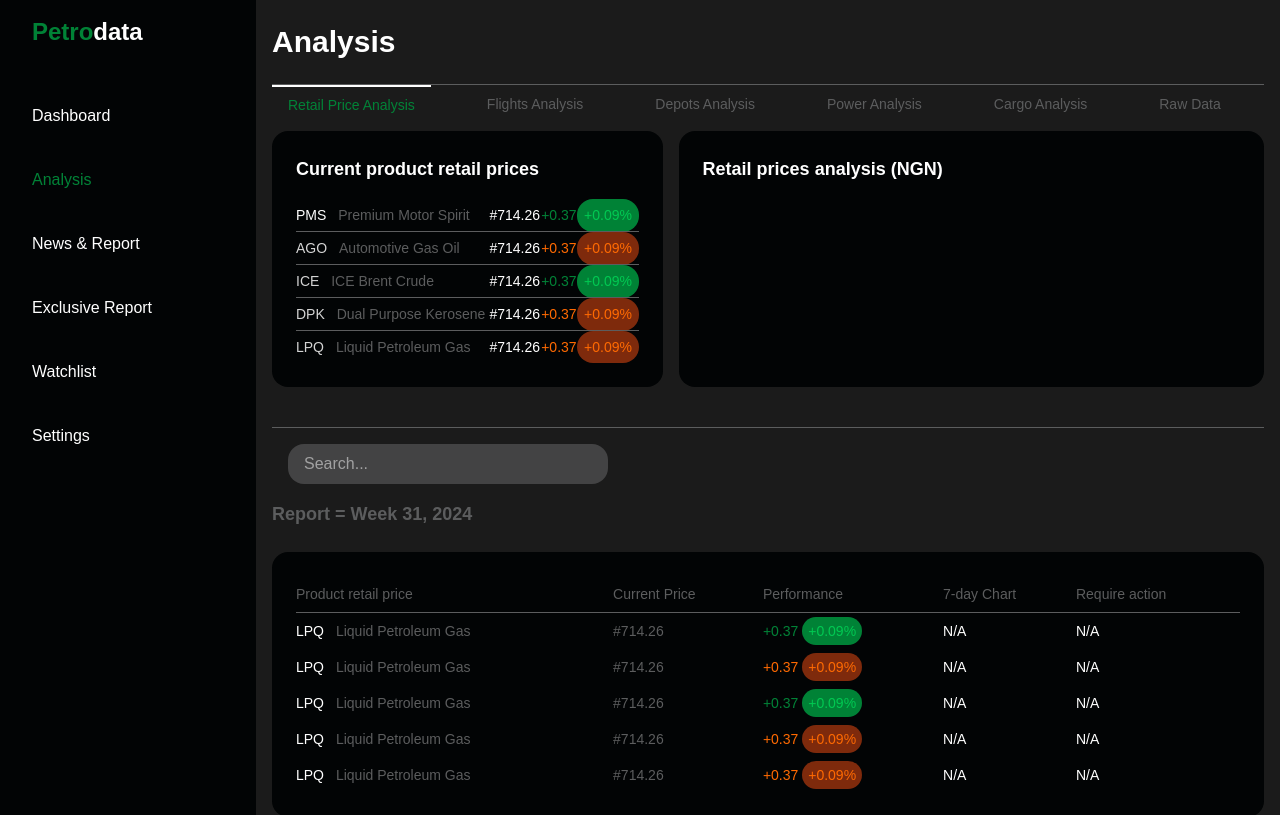
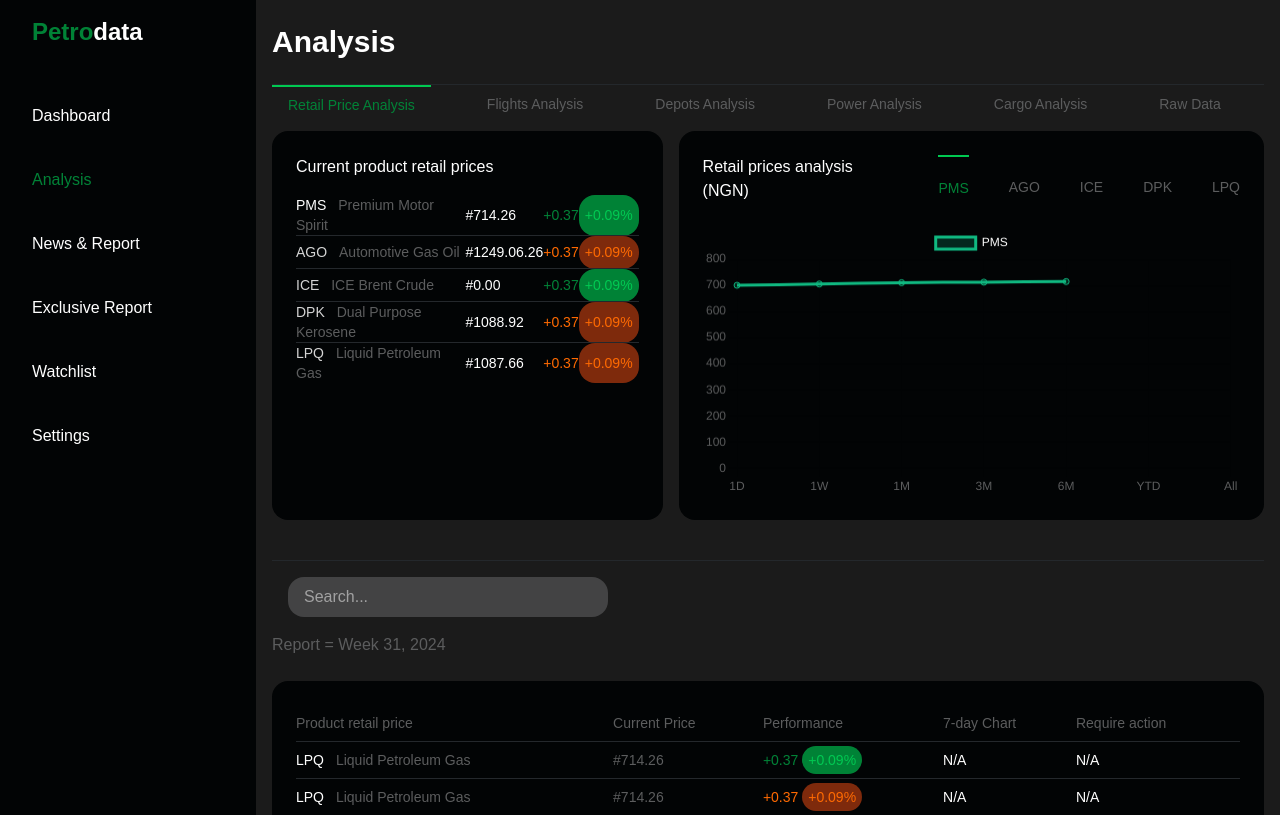
Before and after one commit to daramolakenny/Pedro, a Next.js app: page / in a window 1280 px wide. Shown: the top 815 px of the page. Built offline with nearby package versions, Linux system fonts and the light colour scheme.

Commit message:
new update

```diff
--- a/component/Analysis.tsx
+++ b/component/Analysis.tsx
@@ -8,12 +8,12 @@ const Analysis = () => {
 
   return (
     <div>
-      <div className="flex w-full md:gap-10 mb-2 border-t border-[#5c5d5e]">
+      <div className="flex w-full md:gap-10 mb-2 border-t border-[#24282c]">
         <button
           onClick={() => setActiveTab("retail-price-analysis")}
           className={`px-4 py-2 text-sm font-medium ${
               activeTab === "retail-price-analysis"
-              ? "border-t-2 border-white text-green-700"
+              ? "border-t-2 border-green-500 text-green-700"
               : "text-[#5c5d5e]"
             }`}
         >
@@ -24,7 +24,7 @@ const Analysis = () => {
           onClick={() => setActiveTab("flights-analysis")}
           className={`px-4 py-2 text-sm font-medium ${
             activeTab === "flights-analysis"
-            ? "border-t-2 border-white text-green-700"
+            ? "border-t-2 border-green-500 text-green-700"
               : "text-[#5c5d5e]"
           }`}
         >
@@ -35,7 +35,7 @@ const Analysis = () => {
           onClick={() => setActiveTab("depots-analysis")}
           className={`px-4 py-2 text-sm font-medium ${
               activeTab === "depots-analysis"
-              ? "border-t-2 border-white text-green-700"
+              ? "border-t-2 border-green-500 text-green-700"
               : "text-[#5c5d5e]"
           }`}
         >
@@ -46,7 +46,7 @@ const Analysis = () => {
           onClick={() => setActiveTab("power-analysis")}
           className={`px-4 py-2 text-sm font-medium ${
             activeTab === "power-analysis"
-              ? "border-t-2 border-white text-green-700"
+              ? "border-t-2 border-green-500 text-green-700"
               : "text-[#5c5d5e]"
           }`}
         >
@@ -57,7 +57,7 @@ const Analysis = () => {
           onClick={() => setActiveTab("cargo-analysis")}
           className={`px-4 py-2 text-sm font-medium ${
             activeTab === "cargo-analysis"
-              ? "border-t-2 border-white text-green-700"
+              ? "border-t-2 border-green-500 text-green-700"
               : "text-[#5c5d5e]"
           }`}
         >
@@ -68,7 +68,7 @@ const Analysis = () => {
           onClick={() => setActiveTab("raw-data")}
           className={`px-4 py-2 text-sm font-medium ${
               activeTab === "raw-data"
-              ? "border-t-2 border-white text-green-700"
+              ? "border-t-2 border-green-500 text-green-700"
               : "text-[#5c5d5e]"
             }`}
         >
@@ -79,7 +79,7 @@ const Analysis = () => {
         <RetailCard />
       {/* <div></div> */}
 
-      <div className="flex w-full md:gap-10 border-t border-[#5c5d5e]">
+      <div className="flex w-full md:gap-10 border-t border-[#24282c]">
       </div>
 
       <Search />
--- a/component/Dashboard.tsx
+++ b/component/Dashboard.tsx
@@ -138,7 +138,7 @@ export default function Dashboard() {
         </button>
 
         {/* Sidebar */}
-        <aside className={`bg-[#020405] text-white p-4 ${isSidebarOpen ? "block" : "hidden"} md:block w-full md:w-64`}>
+        <div className={`bg-[#020405] text-white p-4 ${isSidebarOpen ? "block" : "hidden"} md:block w-full md:w-64`}>
           <h1 className="text-bold text-2xl pb-12 px-4 font-bold">
             <span className="text-green-700">Petro</span>data
           </h1>
@@ -216,7 +216,7 @@ export default function Dashboard() {
               </Link>
             </li>
           </ul>
-        </aside>
+        </div>
 
         {/* Main Content */}
         <main className="flex-1 py-6 px-4">
--- a/component/RetailCard.tsx
+++ b/component/RetailCard.tsx
@@ -1,14 +1,55 @@
-import React from 'react'
+import React, { useState } from "react";
+import { Line } from "react-chartjs-2";
+import { Chart as ChartJS, CategoryScale, LinearScale, PointElement, LineElement, Title, Tooltip, Legend } from "chart.js";
+
+ChartJS.register(CategoryScale, LinearScale, PointElement, LineElement, Title, Tooltip, Legend);
 
 const RetailCard = () => {
+  const [activeTab, setActiveTab] = useState("retail-price-analysis");
+
+  // Static price data for each product (based on "Current product retail prices")
+  const priceData = {
+    "retail-price-analysis": { label: "PMS", price: 714.26, trend: [700, 705, 710, 712, 714.26] },
+    "flights-analysis": { label: "AGO", price: 714.26, trend: [698, 702, 708, 711, 714.26] },
+    "depots-analysis": { label: "ICE", price: 714.26, trend: [695, 703, 709, 713, 714.26] },
+    "power-analysis": { label: "DPK", price: 714.26, trend: [699, 704, 707, 710, 714.26] },
+    "cargo-analysis": { label: "LPQ", price: 714.26, trend: [697, 701, 706, 712, 714.26] },
+  };
+
+  // Time periods for the x-axis (simulated)
+  const timePeriods = ["1D", "1W", "1M", "3M", "6M", "YTD", "All"];
+
+  const chartData = {
+    labels: timePeriods,
+    datasets: [
+      {
+        label: priceData[activeTab as keyof typeof priceData].label,
+        data: priceData[activeTab as keyof typeof priceData].trend,
+        borderColor: "#10B981",
+        backgroundColor: "rgba(16, 185, 129, 0.2)",
+        fill: true,
+        tension: 0.4,
+      },
+    ],
+  };
+
+  const chartOptions = {
+    responsive: true,
+    plugins: { legend: { labels: { color: "#ffffff" } } },
+    scales: {
+      x: { ticks: { color: "#5c5d5e" } },
+      y: { ticks: { color: "#5c5d5e" }, beginAtZero: true },
+    },
+  };
+
   return (
     <div className="flex flex-row w-full md:gap-4 mb-10 justify-between">
       <div className="bg-[#020405] rounded-2xl p-6 w-full md:w-[40%]">
-        <h3 className="text-lg font-semibold text-white mb-4">Current product retail prices</h3>
+        <h3 className="font-medium text-white mb-4">Current product retail prices</h3>
         <div className="overflow-x-auto">
           <table className="w-full text-sm border-collapse">
             <tbody>
-                <tr className="py-10 border-b border-[#5c5d5e] hover:bg-[#0a0b0c] transition-colors duration-200">
+              <tr className="py-10 border-b border-[#24282c] hover:bg-[#0a0b0c] transition-colors duration-200">
                 <td className="text-start text-white">
                   PMS <span className="font-medium text-[#5c5d5e] pl-2">Premium Motor Spirit</span>
                 </td>
@@ -17,38 +58,38 @@ const RetailCard = () => {
                 <td className="text-center p-1.5 text-green-500 rounded-2xl bg-green-700">+0.09%</td>
               </tr>
 
-                <tr className="border-b border-[#5c5d5e] hover:bg-[#0a0b0c] transition-colors duration-200">
+              <tr className="border-b border-[#24282c] hover:bg-[#0a0b0c] transition-colors duration-200">
                 <td className="text-neutral-300 hover:text-green-100">
                   AGO <span className="font-medium text-[#5c5d5e] pl-2">Automotive Gas Oil</span>
                 </td>
-                    <td className="text-start text-white">#714.26</td>
+                <td className="text-start text-white">#1249.06.26</td>
                 <td className="text-start text-orange-500">+0.37</td>
                 <td className="text-center p-1.5 text-orange-500 rounded-2xl bg-orange-900">+0.09%</td>
               </tr>
 
-                <tr className="border-b border-[#5c5d5e] hover:bg-[#0a0b0c] transition-colors duration-200">
+              <tr className="border-b border-[#24282c] hover:bg-[#0a0b0c] transition-colors duration-200">
                 <td className="text-neutral-300 hover:text-green-100">
                   ICE <span className="font-medium text-[#5c5d5e] pl-2">ICE Brent Crude</span>
                 </td>
-                    <td className="text-start text-white">#714.26</td>
+                <td className="text-start text-white">#0.00</td>
                 <td className="text-start text-green-700">+0.37</td>
                 <td className="text-center p-1.5 text-green-500 rounded-2xl bg-green-700">+0.09%</td>
               </tr>
 
-                <tr className="border-b border-[#5c5d5e] hover:bg-[#0a0b0c] transition-colors duration-200">
+              <tr className="border-b border-[#24282c] hover:bg-[#0a0b0c] transition-colors duration-200">
                 <td className="text-neutral-300 hover:text-green-100">
                   DPK <span className="font-medium text-[#5c5d5e] pl-2">Dual Purpose Kerosene</span>
                 </td>
-                    <td className="text-start text-white">#714.26</td>
+                <td className="text-start text-white">#1088.92</td>
                 <td className="text-start text-orange-500">+0.37</td>
                 <td className="text-center p-1.5 text-orange-500 rounded-2xl bg-orange-900">+0.09%</td>
               </tr>
 
-                <tr className="hover:bg-[#0a0b0c] transition-colors duration-200 ">
+              <tr className="hover:bg-[#0a0b0c] transition-colors duration-200">
                 <td className="text-neutral-300 hover:text-green-100">
                   LPQ <span className="font-medium text-[#5c5d5e] pl-2">Liquid Petroleum Gas</span>
                 </td>
-                    <td className="text-start text-white">#714.26</td>
+                <td className="text-start text-white">#1087.66</td>
                 <td className="text-start text-orange-500">+0.37</td>
                 <td className="text-center p-1.5 text-orange-500 rounded-2xl bg-orange-900">+0.09%</td>
               </tr>
@@ -58,11 +99,70 @@ const RetailCard = () => {
       </div>
 
       <div className="bg-[#020405] rounded-2xl p-6 w-full md:w-[60%]">
-        <h3 className="text-lg font-semibold text-white mb-4">Retail prices analysis (NGN)</h3>
+        <div className="w-full md:gap-10 mb-2 flex justify-between">
+          <h3 className="font-medium text-white mb-4 pr-10">Retail prices analysis (NGN)</h3>
+          <button
+            onClick={() => setActiveTab("retail-price-analysis")}
+            className={`py-2 text-sm ${
+              activeTab === "retail-price-analysis"
+                ? "border-t-2 border-green-500 text-green-700"
+                : "text-[#5c5d5e]"
+            }`}
+          >
+            PMS
+          </button>
 
+          <button
+            onClick={() => setActiveTab("flights-analysis")}
+            className={`py-2 text-sm ${
+              activeTab === "flights-analysis"
+                ? "border-t-2 border-green-500 text-green-700"
+                : "text-[#5c5d5e]"
+            }`}
+          >
+            AGO
+          </button>
+
+          <button
+            onClick={() => setActiveTab("depots-analysis")}
+            className={`py-2 text-sm ${
+              activeTab === "depots-analysis"
+                ? "border-t-2 border-green-500 text-green-700"
+                : "text-[#5c5d5e]"
+            }`}
+          >
+            ICE
+          </button>
+
+          <button
+            onClick={() => setActiveTab("power-analysis")}
+            className={`py-2 text-sm ${
+              activeTab === "power-analysis"
+                ? "border-t-2 border-green-500 text-green-700"
+                : "text-[#5c5d5e]"
+            }`}
+          >
+            DPK
+          </button>
+
+          <button
+            onClick={() => setActiveTab("cargo-analysis")}
+            className={`py-2 text-sm ${
+              activeTab === "cargo-analysis"
+                ? "border-t-2 border-green-500 text-green-700"
+                : "text-[#5c5d5e]"
+            }`}
+          >
+            LPQ
+          </button>
+        </div>
+
+        <div>
+          <Line data={chartData} options={chartOptions} />
         </div>
       </div>
-  )
-}
+    </div>
+  );
+};
 
-export default RetailCard
+export default RetailCard;
--- a/component/Updateddata.tsx
+++ b/component/Updateddata.tsx
@@ -3,12 +3,12 @@ import React from 'react'
 const Updateddata = () => {
   return (
     <div className="flex flex-col w-full md:gap-4 mb-10">
-      <h3 className="text-lg font-semibold text-[#5c5d5e] mb-2">Report = Week 31, 2024</h3>
+      <h3 className="font-medium text-[#5c5d5e] mb-2">Report = Week 31, 2024</h3>
     <div className="bg-[#020405] rounded-2xl p-6 w-full md:w-full">
       <div className="overflow-x-auto">
         <table className="w-full text-sm border-collapse">
             <thead>
-                <tr className="border-b border-[#5c5d5e]">
+                <tr className="border-b border-[#24282c]">
                     <th className="text-start text-[#5c5d5e] font-medium py-2">Product retail price</th>
                     <th className="text-start text-[#5c5d5e] font-medium py-2">Current Price</th>
                     <th className="text-start text-[#5c5d5e] font-medium py-2">Performance</th>
@@ -18,8 +18,7 @@ const Updateddata = () => {
             </thead>
 
             <tbody>
-
-                <tr className="py-10">
+                <tr className="py-10 border-b border-[#24282c]">
                   <td className="text-start text-white">
                   LPQ <span className="font-medium text-[#5c5d5e] pl-2">Liquid Petroleum Gas</span>
                   </td>
@@ -29,7 +28,7 @@ const Updateddata = () => {
                   <td className="py-2 text-start text-white">N/A</td>
                 </tr>
 
-                <tr className="py-10">
+                <tr className="py-10 border-b border-[#24282c]">
                     <td className="text-start text-white">
                     LPQ <span className="font-medium text-[#5c5d5e] pl-2">Liquid Petroleum Gas</span>
                     </td>
@@ -39,7 +38,7 @@ const Updateddata = () => {
                     <td className="py-2 text-start text-white">N/A</td>
                 </tr>
 
-                <tr className="py-10">
+                <tr className="py-10 border-b border-[#24282c]">
                     <td className="text-start text-white">
                     LPQ <span className="font-medium text-[#5c5d5e] pl-2">Liquid Petroleum Gas</span>
                     </td>
@@ -49,7 +48,7 @@ const Updateddata = () => {
                     <td className="py-2 text-start text-white">N/A</td>
                 </tr>
 
-                <tr className="py-10">
+                <tr className="py-10 border-b border-[#24282c]">
                     <td className="text-start text-white">
                     LPQ <span className="font-medium text-[#5c5d5e] pl-2">Liquid Petroleum Gas</span>
                     </td>
@@ -59,7 +58,7 @@ const Updateddata = () => {
                     <td className="py-2 text-start text-white">N/A</td>
                 </tr>
 
-                <tr className="py-10">
+                <tr className="py-10 border-b border-[#24282c]">
                     <td className="text-start text-white">
                     LPQ <span className="font-medium text-[#5c5d5e] pl-2">Liquid Petroleum Gas</span>
                     </td>
@@ -77,54 +76,3 @@ const Updateddata = () => {
 }
 
 export default Updateddata
-
-    //         <tbody>
-    //           <tr className="border-b border-[#5c5d5e] hover:bg-[#0a0b0c] transition-colors duration-200 pb-4">
-    //             <td className="py-2 text-center text-white">
-    //               PMS <span className="font-medium text-[#5c5d5e] pl-2">Premium Motor Spirit</span>
-    //             </td>
-    //             <td className="py-2 text-center text-white">#714.26</td>
-    //             <td className="py-2 text-center text-green-700">+0.37</td>
-    //             <td className="py-2 text-center text-white">N/A</td>
-    //             <td className="py-2 text-center text-white">N/A</td>
-    //           </tr>
-    //           <tr className="border-b border-[#5c5d5e] hover:bg-[#0a0b0c] transition-colors duration-200">
-    //             <td className="py-2 text-center text-white">
-    //               AGO <span className="font-medium text-[#5c5d5e] pl-2">Automotive Gas Oil</span>
-    //             </td>
-    //             <td className="py-2 text-center text-white">#714.26</td>
-    //             <td className="py-2 text-center text-white">+0.37</td>
-    //             <td className="py-2 text-center text-white">N/A</td>
-    //             <td className="py-2 text-center text-white">N/A</td>
-    //           </tr>
-    //           <tr className="border-b border-[#5c5d5e] hover:bg-[#0a0b0c] transition-colors duration-200 py-6">
-    //             <td className="py-2 text-center text-white">
-    //               ICE <span className="font-medium text-[#5c5d5e] pl-2">ICE Brent Crude</span>
-    //             </td>
-    //             <td className="py-2 text-center text-white">#714.26</td>
-    //             <td className="py-2 text-center text-green-700">+0.37</td>
-    //             <td className="py-2 text-center text-white">N/A</td>
-    //             <td className="py-2 text-center text-white">N/A</td>
-    //           </tr>
-    //           <tr className="border-b border-[#5c5d5e] hover:bg-[#0a0b0c] transition-colors duration-200 py-6">
-    //             <td className="py-2 text-center text-white">
-    //               DPK <span className="font-medium text-[#5c5d5e] pl-2">Dual Purpose Kerosene</span>
-    //             </td>
-    //             <td className="py-2 text-center text-white">#714.26</td>
-    //             <td className="py-2 text-center text-white">+0.37</td>
-    //             <td className="py-2 text-center text-white">N/A</td>
-    //             <td className="py-2 text-center text-white">N/A</td>
-    //           </tr>
-    //           <tr className="hover:bg-[#0a0b0c] transition-colors duration-200 py-6">
-    //             <td className="py-2 text-center text-white">
-    //               LPQ <span className="font-medium text-[#5c5d5e] pl-2">Liquid Petroleum Gas</span>
-    //             </td>
-    //             <td className="py-2 text-center text-white">#714.26</td>
-    //             <td className="py-2 text-center text-white">+0.37</td>
-    //             <td className="py-2 text-center text-white">N/A</td>
-    //             <td className="py-2 text-center text-white">N/A</td>
-    //           </tr>
-    //         </tbody>
-    //       </table>
-    //     </div>
-    //   </div>
```
Also changed, not shown: package.json (+8 -6 lines), 1 other file (tests, documents, lock files or other folders). Lines whose indentation alone changed are shown as unchanged.
